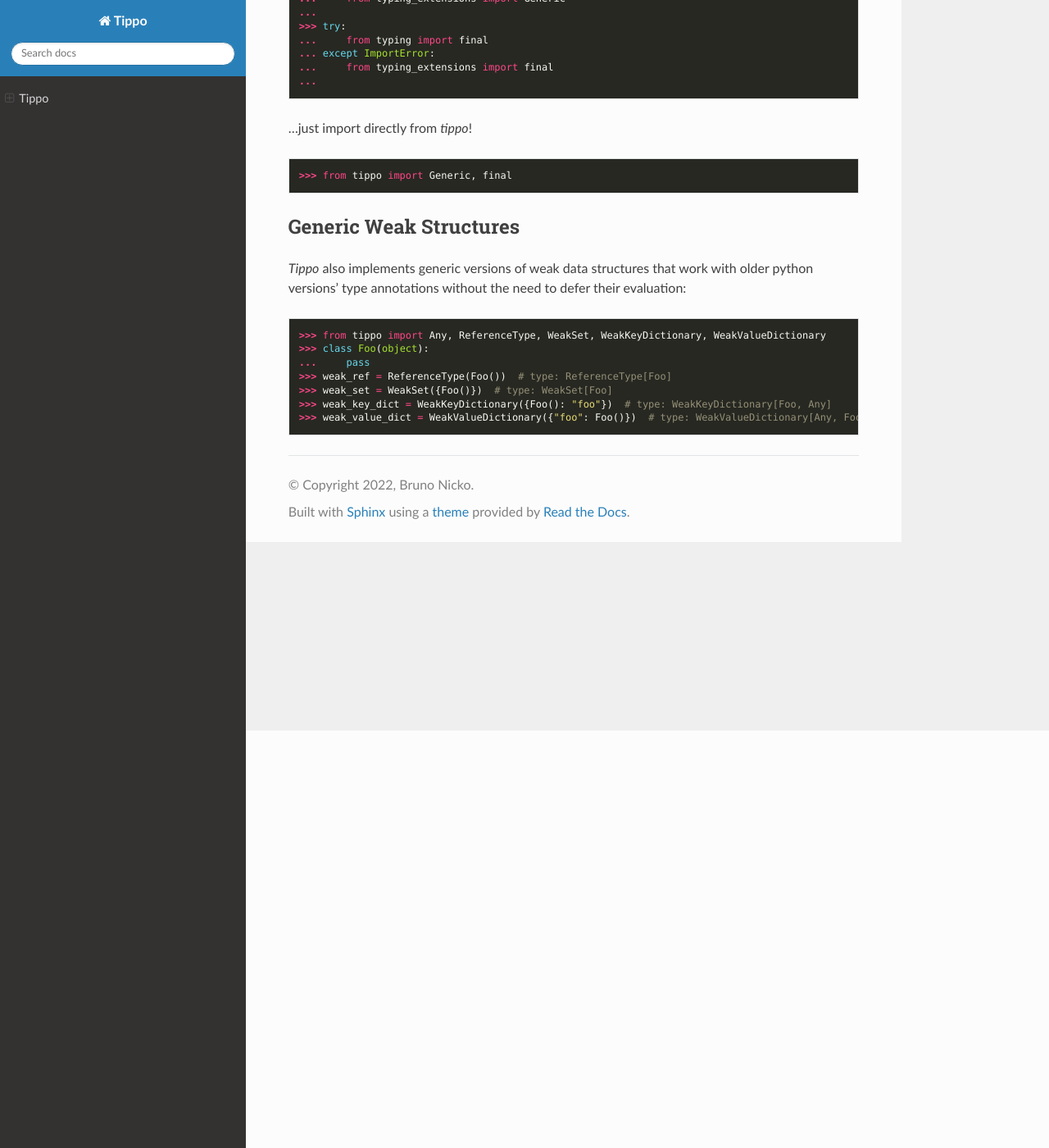
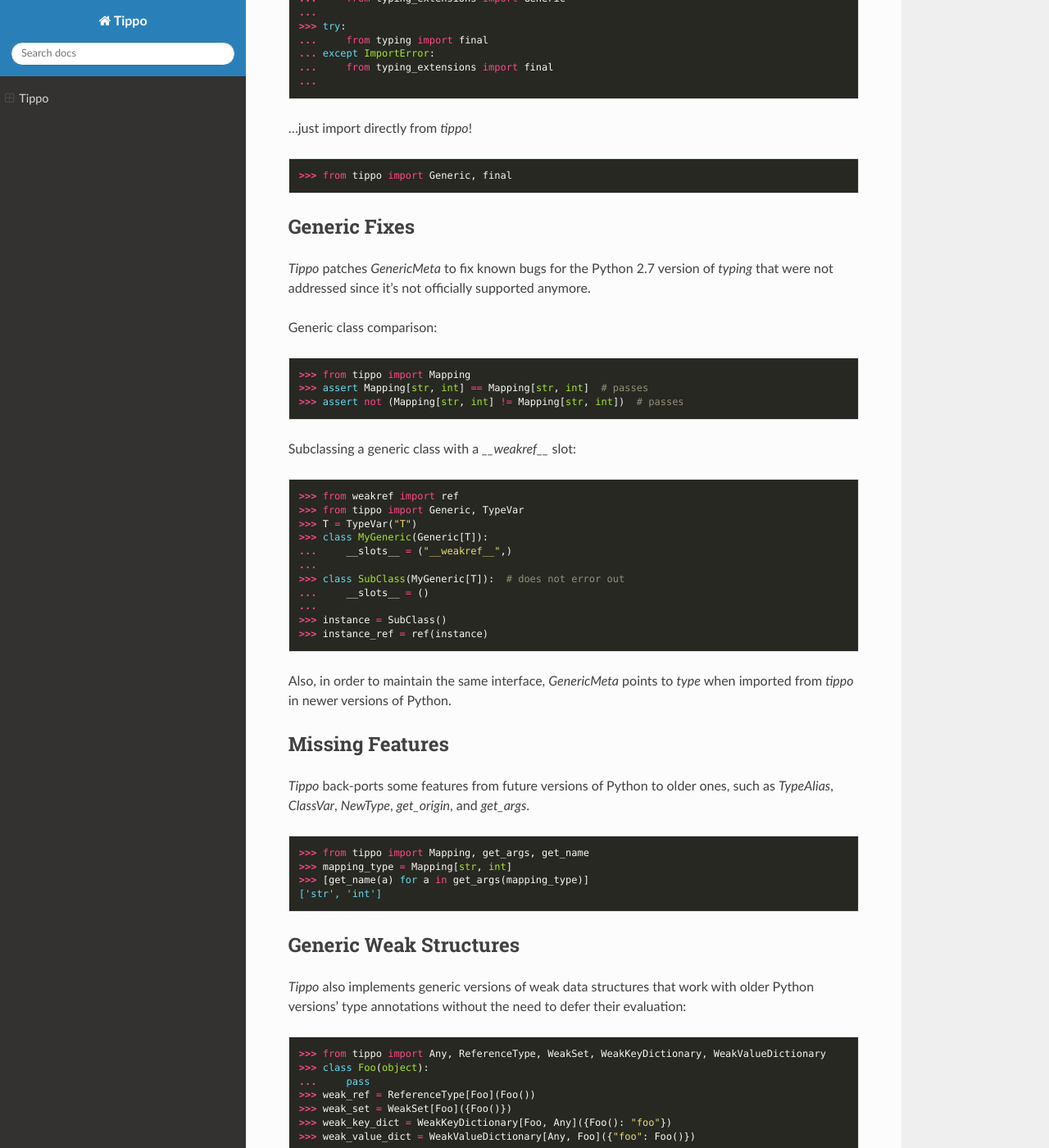
Before and after one commit to brunonicko/tippo, a Sphinx documentation site: the page built from docs/source/index.rst, in a window 1280 px wide and 1400 px high, scrolled down 509 px. Shown: the whole window at 82% size. Built offline with Sphinx 7.4.7 and the Read the Docs theme 2.0.0, drawn with Linux system fonts in a browser that asks for light colours; some of the changed text lies outside the part shown.

Commit message:
Add NewType, docs

```diff
--- a/README.rst
+++ b/README.rst
@@ -23,8 +23,8 @@
 
 Overview
 --------
-`Tippo` provides a cleaner and compatible way to use features from both `typing` and `typing_extension` with a wide
-range of python versions.
+`Tippo` provides a cleaner and compatible way to use features from both `typing` and `typing_extension` across a wide
+range of Python versions, including Python 2.7.
 
 Example
 -------
@@ -50,10 +50,54 @@
 
     >>> from tippo import Generic, final
 
+Generic Fixes
+-------------
+`Tippo` patches `GenericMeta` to fix known bugs for the Python 2.7 version of `typing` that were not addressed since
+it's not officially supported anymore.
+
+Generic class comparison:
+
+.. code:: python
+
+    >>> from tippo import Mapping
+    >>> assert Mapping[str, int] == Mapping[str, int]  # passes
+    >>> assert not (Mapping[str, int] != Mapping[str, int])  # passes
+
+Subclassing a generic class with a `__weakref__` slot:
+
+.. code:: python
+
+    >>> from weakref import ref
+    >>> from tippo import Generic, TypeVar
+    >>> T = TypeVar("T")
+    >>> class MyGeneric(Generic[T]):
+    ...     __slots__ = ("__weakref__",)
+    ...
+    >>> class SubClass(MyGeneric[T]):  # does not error out
+    ...     __slots__ = ()
+    ...
+    >>> instance = SubClass()
+    >>> instance_ref = ref(instance)
+
+Also, in order to maintain the same interface, `GenericMeta` points to `type` when imported from `tippo` in newer
+versions of Python.
+
+Missing Features
+----------------
+`Tippo` back-ports some features from future versions of Python to older ones, such as `TypeAlias`, `ClassVar`,
+`NewType`, `get_origin`, and `get_args`.
+
+.. code:: python
+
+    >>> from tippo import Mapping, get_args, get_name
+    >>> mapping_type = Mapping[str, int]
+    >>> [get_name(a) for a in get_args(mapping_type)]
+    ['str', 'int']
+
 Generic Weak Structures
 -----------------------
 
-`Tippo` also implements generic versions of weak data structures that work with older python versions' type annotations
+`Tippo` also implements generic versions of weak data structures that work with older Python versions' type annotations
 without the need to defer their evaluation:
 
 .. code:: python
@@ -61,7 +105,7 @@
     >>> from tippo import Any, ReferenceType, WeakSet, WeakKeyDictionary, WeakValueDictionary
     >>> class Foo(object):
     ...     pass
-    >>> weak_ref = ReferenceType(Foo())  # type: ReferenceType[Foo]
-    >>> weak_set = WeakSet({Foo()})  # type: WeakSet[Foo]
-    >>> weak_key_dict = WeakKeyDictionary({Foo(): "foo"})  # type: WeakKeyDictionary[Foo, Any]
-    >>> weak_value_dict = WeakValueDictionary({"foo": Foo()})  # type: WeakValueDictionary[Any, Foo]
+    >>> weak_ref = ReferenceType[Foo](Foo())
+    >>> weak_set = WeakSet[Foo]({Foo()})
+    >>> weak_key_dict = WeakKeyDictionary[Foo, Any]({Foo(): "foo"})
+    >>> weak_value_dict = WeakValueDictionary[Any, Foo]({"foo": Foo()})
--- a/docs/source/conf.py
+++ b/docs/source/conf.py
@@ -7,7 +7,7 @@
 
 # Project information.
 project = "Tippo"
-copyright = "2022, Bruno Nicko"
+copyright = "2022, Bruno Nicko"  # noqa
 author = "Bruno Nicko"
 
 # Sphinx extensions.
@@ -24,12 +24,12 @@
 
 # List of patterns to ignore when looking for source files.
 # This pattern also affects html_static_path and html_extra_path.
-exclude_patterns = []
+exclude_patterns = []  # type: list[str]
 
 # The name of the Pygments (syntax highlighting) style to use.
 pygments_style = "monokai"
 
 # HTML options.
 html_theme = "sphinx_rtd_theme"
-html_theme_options = {}
+html_theme_options = {}  # type: dict
 html_static_path = ["_static"]
--- a/requirements_dev.txt
+++ b/requirements_dev.txt
@@ -1,4 +1,3 @@
-autoflake
 black
 flake8
 invoke
--- a/setup.py
+++ b/setup.py
@@ -11,7 +11,7 @@
 
 setuptools.setup(
     name="tippo",
-    version="3.2.0",
+    version="3.3.0",
     author="Bruno Nicko",
     author_email="brunonicko@gmail.com",
     description="Cleaner and forwards compatible way to use typing features.",
```
Also changed, not shown: tippo/__init__.py (+13 -6 lines), 2 other files.
